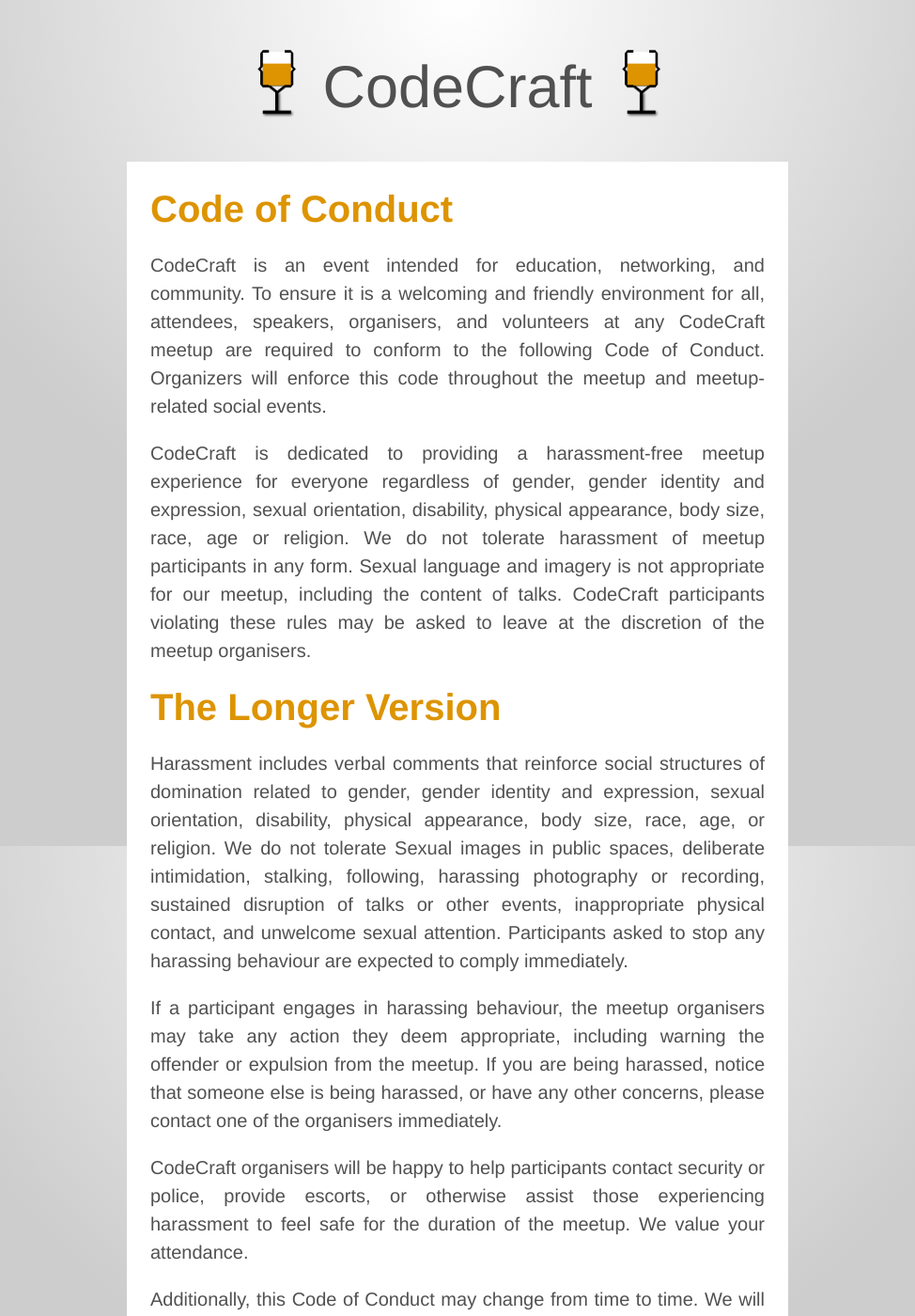
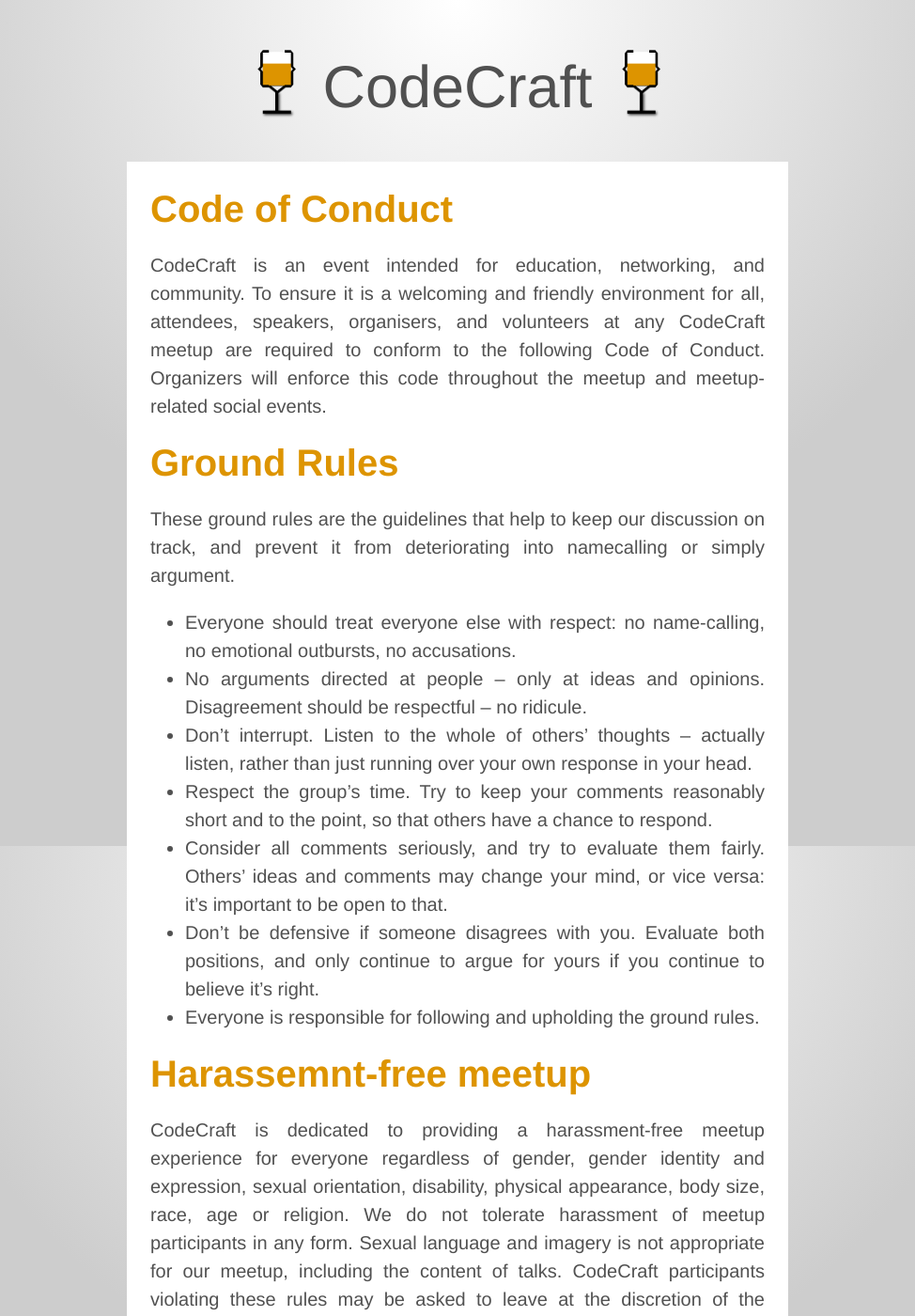
Before and after one commit to codecraftuk/codecraftuk.github.io, a Jekyll site: the page built from code-of-conduct.md, in a window 1280 px wide and 1400 px high. Shown: the whole window at 94% size, without its empty margins (153-1127 px from the left). Built offline with Jekyll 4.4.1, drawn with Linux system fonts in a browser that asks for light colours; Markdown is read by kramdown in place of the engine named in the settings.

Commit message:
Joe - Updated Code of Conduct to include ground rules

```diff
--- a/code-of-conduct.md
+++ b/code-of-conduct.md
@@ -5,9 +5,22 @@ layout: page
 
 CodeCraft is an event intended for education, networking, and community. To ensure it is a welcoming and friendly environment for all, attendees, speakers, organisers, and volunteers at any CodeCraft meetup are required to conform to the following Code of Conduct. Organizers will enforce this code throughout the meetup and meetup-related social events.
 
+## Ground Rules
+
+These ground rules are the guidelines that help to keep our discussion on track, and prevent it from deteriorating into namecalling or simply argument.
+
+* Everyone should treat everyone else with respect: no name-calling, no emotional outbursts, no accusations.
+* No arguments directed at people – only at ideas and opinions.  Disagreement should be respectful – no ridicule.
+* Don’t interrupt.  Listen to the whole of others’ thoughts – actually listen, rather than just running over your own response in your head.
+* Respect the group’s time.  Try to keep your comments reasonably short and to the point, so that others have a chance to respond.
+* Consider all comments seriously, and try to evaluate them fairly.  Others’ ideas and comments may change your mind, or vice versa: it’s important to be open to that.
+* Don’t be defensive if someone disagrees with you.  Evaluate both positions, and only continue to argue for yours if you continue to believe it’s right.
+* Everyone is responsible for following and upholding the ground rules.
+
+## Harassemnt-free meetup
+
 CodeCraft is dedicated to providing a harassment-free meetup experience for everyone regardless of gender, gender identity and expression, sexual orientation, disability, physical appearance, body size, race, age or religion. We do not tolerate harassment of meetup participants in any form. Sexual language and imagery is not appropriate for our meetup, including the content of talks. CodeCraft participants violating these rules may be asked to leave at the discretion of the meetup organisers.
 
-## The Longer Version
 Harassment includes verbal comments that reinforce social structures of domination related to gender, gender identity and expression, sexual orientation, disability, physical appearance, body size, race, age, or religion. We do not tolerate Sexual images in public spaces, deliberate intimidation, stalking, following, harassing photography or recording, sustained disruption of talks or other events, inappropriate physical contact, and unwelcome sexual attention. Participants asked to stop any harassing behaviour are expected to comply immediately.
 
 If a participant engages in harassing behaviour, the meetup organisers may take any action they deem appropriate, including warning the offender or expulsion from the meetup. If you are being harassed, notice that someone else is being harassed, or have any other concerns, please contact one of the organisers immediately.
```
